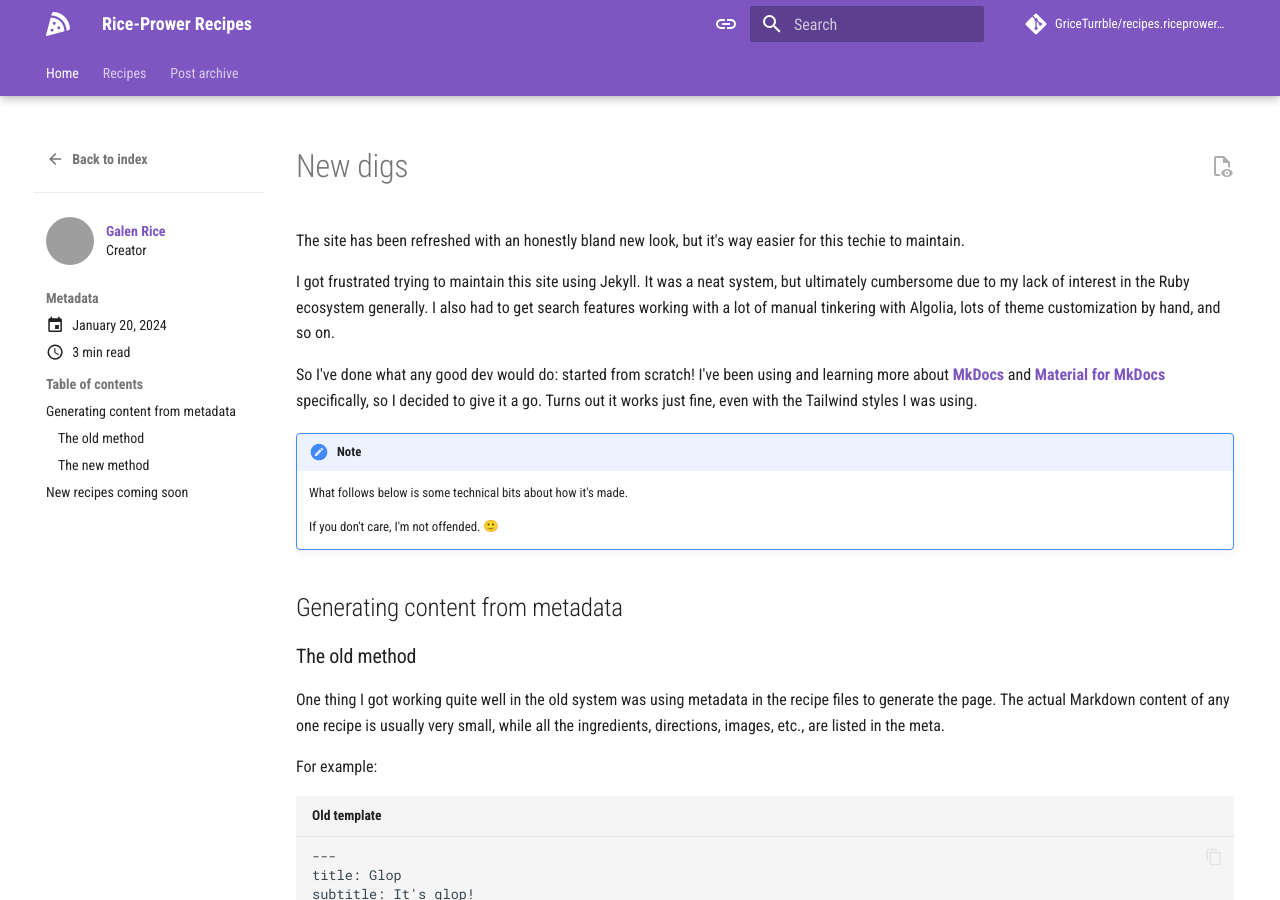
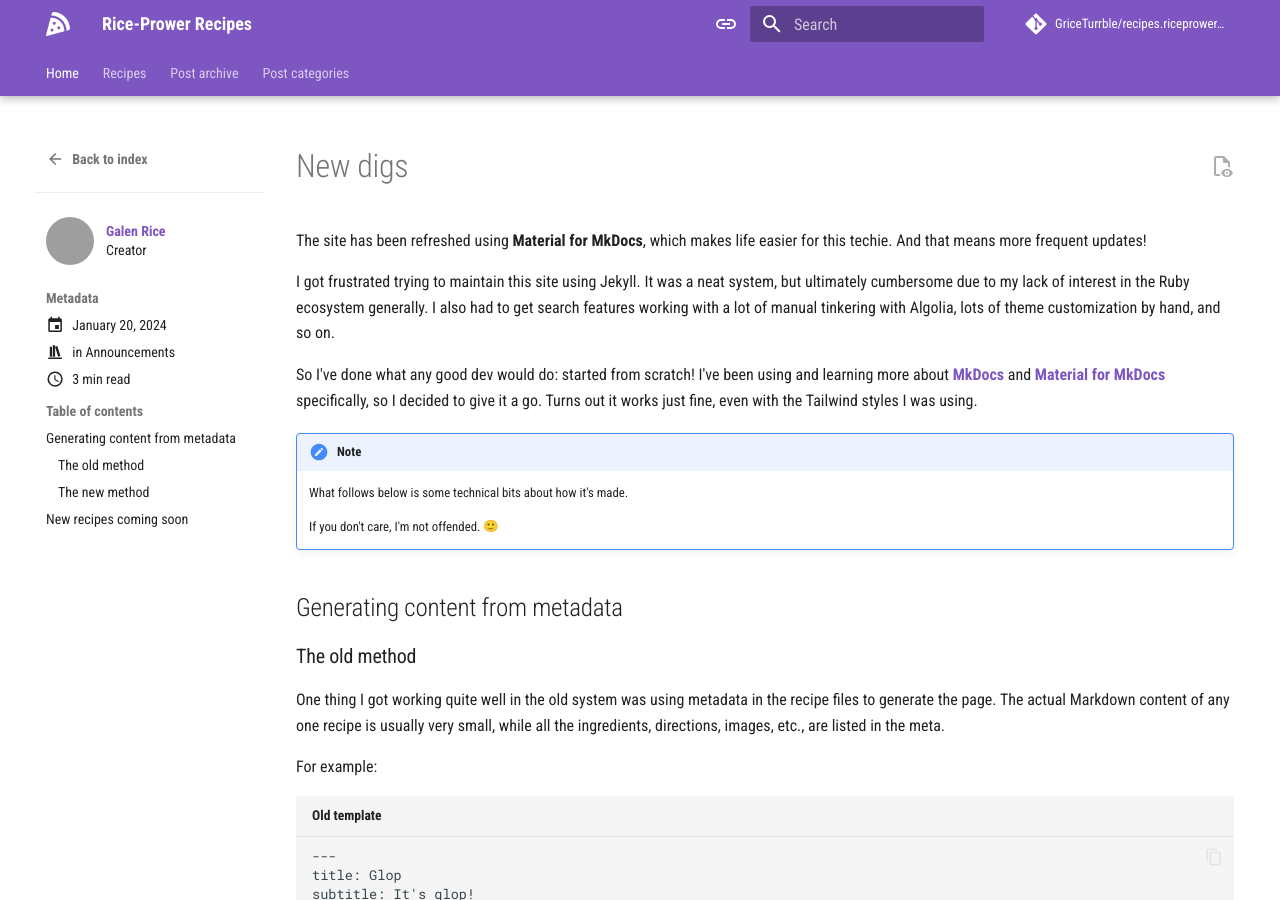
Before and after one commit to GriceTurrble/recipes.riceprower.com, an MkDocs documentation site: the page built from docs/posts/2024/01/new_digs.md, in a window 1280 px wide and 900 px high. Built offline with MkDocs 1.6.1 and Material for MkDocs 9.7.7, drawn with Linux system fonts in a browser that asks for light colours; emoji names are drawn with the system emoji font; comment, search, counter and statistics services are not loaded; grey boxes are pictures that could not be loaded.

Commit message:
feat: categories added to current posts

```diff
--- a/docs/posts/2024/01/new_digs.md
+++ b/docs/posts/2024/01/new_digs.md
@@ -3,11 +3,13 @@ title: New digs
 date: 2024-01-20
 authors:
   - griceturrble
+categories:
+  - Announcements
 ---
 
 # New digs
 
-The site has been refreshed with an honestly bland new look, but it's way easier for this techie to maintain.
+The site has been refreshed using **Material for MkDocs**, which makes life easier for this techie. And that means more frequent updates!
 
 <!-- more -->
 
```
Also changed, not shown: docs/posts/2024/01/new_pot_roast.md (+4 -2 lines), docs/posts/2024/01/new_shrimp_grits.md (added, +14 -0 lines).
